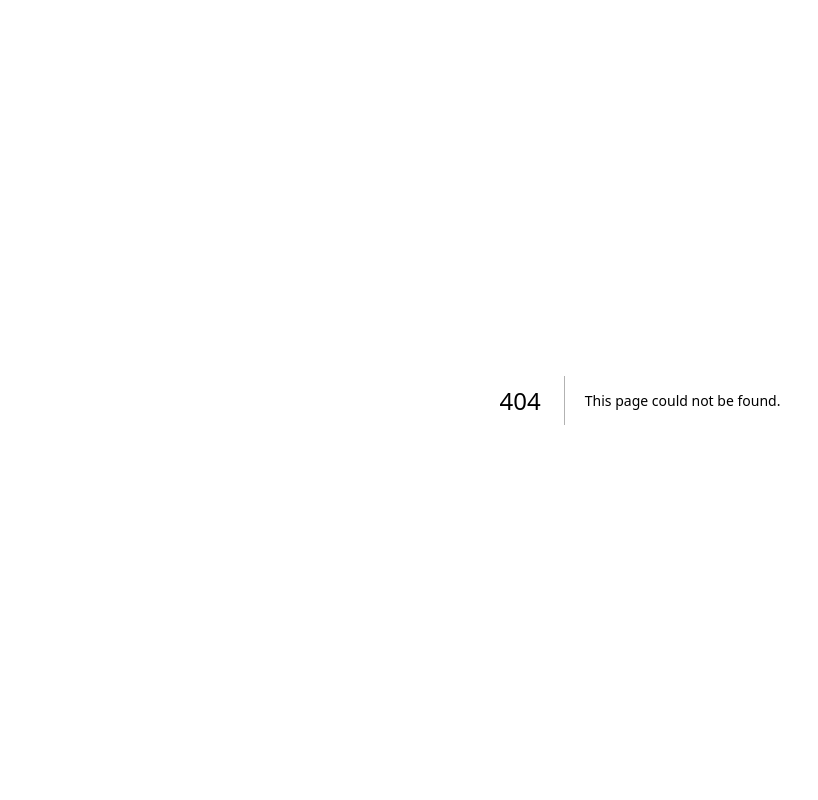
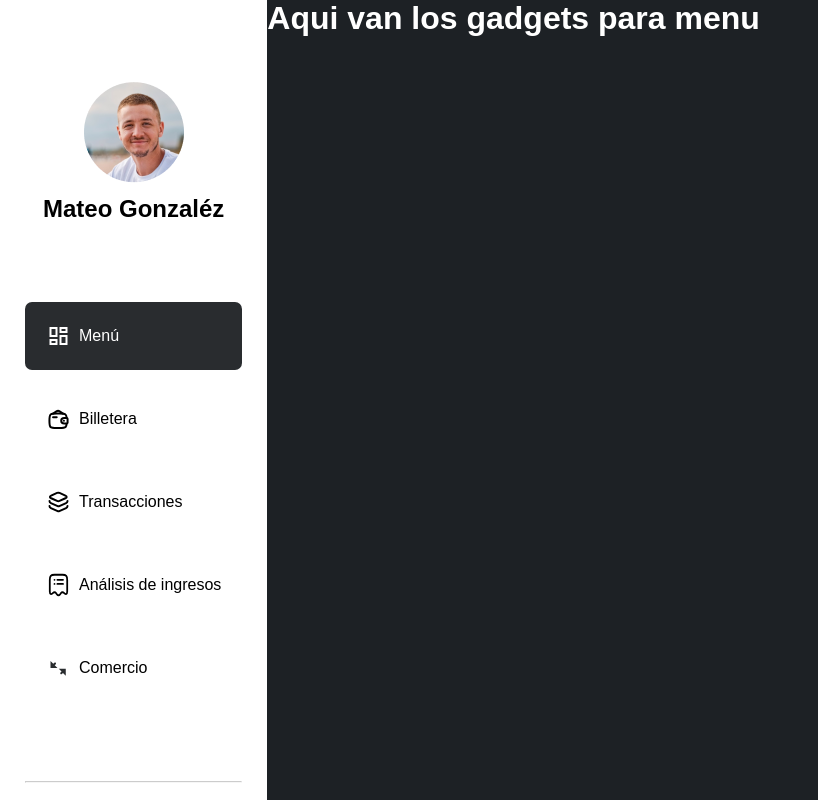
Before and after one commit to No-Country-simulation/s20-20-webapp, a Next.js app: page /menu in a window 1280 px wide. Before the commit this address had no page. Shown: the top 800 px of the page, without its empty margins (0-818 px from the left). Built offline with nearby package versions, Linux system fonts and the light colour scheme.

Commit message:
Feat: check of active links

```diff
--- a/app/(dashboard)/SideBar.css
+++ b/app/(dashboard)/SideBar.css
@@ -12,43 +12,6 @@
     background-color: #1D2125;
   }
 
-  ul {
-    display: grid;
-    gap: 15px;
-    list-style: none;
-  }
-
-  a {
-    display: flex;
-    gap: 8px;
-    align-items: center;
-    border-radius: 7px;
-    height: 68px;
-    padding: 21px;
-
-    > svg {
-      width: 25px;
-      aspect-ratio: 1;
-    }
-
-    &.active {
-      background-color: #292C2F;
-      color: white;
-
-      :where([d^="M13.5002"], [d^="M7 7H0V0L2.79289"]) {
-        fill: white;
-      }
-
-      :where([clip-path="url(#clip0_125_217)"],
-      [clip-path="url(#clip0_125_209)"],
-      [clip-path="url(#clip0_125_225)"],
-      [clip-path="url(#clip0_125_247)"],
-      [clip-path="url(#clip0_125_256)"]) * {
-        stroke: white;
-      }
-    }
-  }
-
   hr {
     margin-bottom: 49px;
     opacity: .5;
--- /dev/null
+++ b/app/(dashboard)/_components/RenderLinks/RenderLinks.css
@@ -0,0 +1,36 @@
+.nav-list {
+  display: grid;
+  gap: 15px;
+  list-style: none;
+
+  a {
+    display: flex;
+    gap: 8px;
+    align-items: center;
+    border-radius: 7px;
+    height: 68px;
+    padding: 21px;
+
+    > svg {
+      width: 25px;
+      aspect-ratio: 1;
+    }
+
+    &.active {
+      background-color: #292C2F;
+      color: white;
+
+      :where([d^="M13.5002"], [d^="M7 7H0V0L2.79289"]) {
+        fill: white;
+      }
+
+      :where([clip-path="url(#clip0_125_217)"],
+      [clip-path="url(#clip0_125_209)"],
+      [clip-path="url(#clip0_125_225)"],
+      [clip-path="url(#clip0_125_247)"],
+      [clip-path="url(#clip0_125_256)"]) * {
+        stroke: white;
+      }
+    }
+  }
+}
--- /dev/null
+++ b/app/(dashboard)/_components/RenderLinks/RenderLinks.tsx
@@ -0,0 +1,22 @@
+'use client'
+
+import { usePathname } from "next/navigation";
+import { Links } from "../../_lib/type";
+import './RenderLinks.css'
+
+export default function RenderLinks({
+  links,
+}:{
+  links: Links;
+}) {
+  const path = usePathname();
+
+  return <ul className="nav-list">
+    {links.map(([svg, text, href = '#']) => <li key={text}>
+      <a href={href} className={path === href ? 'active' : ''}>
+        {svg}
+        <p>{text}</p>
+      </a>
+    </li>)}
+</ul>
+}
--- /dev/null
+++ b/app/(dashboard)/_lib/type.ts
@@ -0,0 +1 @@
+export type Links = [React.ReactNode, string, string | undefined][];
--- a/app/(dashboard)/layout.tsx
+++ b/app/(dashboard)/layout.tsx
@@ -1,10 +1,10 @@
 import './SideBar.css'
+import RenderLinks from './_components/RenderLinks/RenderLinks';
 import {menu, wallet, transaction, analysis, commerce, configuration, session} from './_lib/svgConst'
-
-type Links = [React.ReactNode, string, string | undefined][];
+import { Links } from './_lib/type';
 
 const navLinks: Links = [
-  [menu, 'Menú', 'menu'],
+  [menu, 'Menú', '/menu'],
   [wallet, 'Billetera', undefined],
   [transaction, 'Transacciones', undefined],
   [analysis, 'Análisis de ingresos', undefined],
@@ -15,15 +15,6 @@ const optLinks: Links = [
   [configuration, 'Configuración', undefined],
   [session, 'Cerrar sesión', undefined],
 ];
-
-const RenderLinks = ({ links }: { links: Links }) => <ul>
-  {links.map(([svg, text, href = '#']) => <li key={text}>
-    <a href={href}>
-      {svg}
-      <p>{text}</p>
-    </a>
-  </li>)}
-</ul>;
 
 export default function SideBar({
   children,
--- /dev/null
+++ b/app/(dashboard)/menu/page.tsx
@@ -0,0 +1,5 @@
+export default function Menu() {
+  return <>
+    <h1 style={{color: "white"}}>Aqui van los gadgets para menu</h1>
+  </>
+}
```
